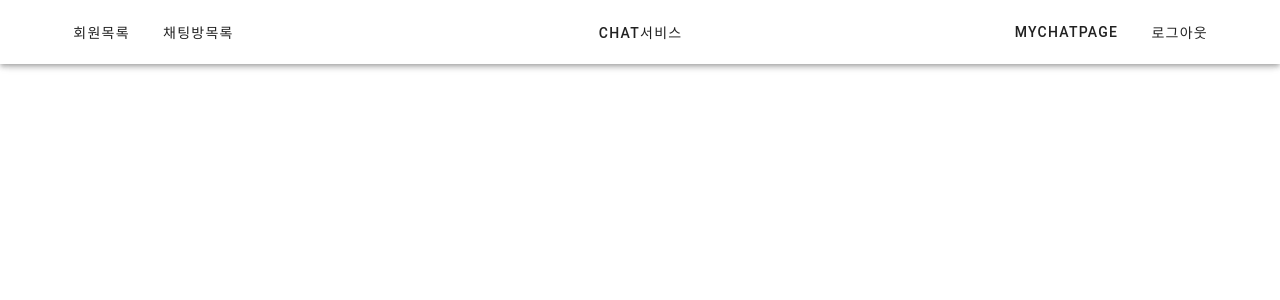
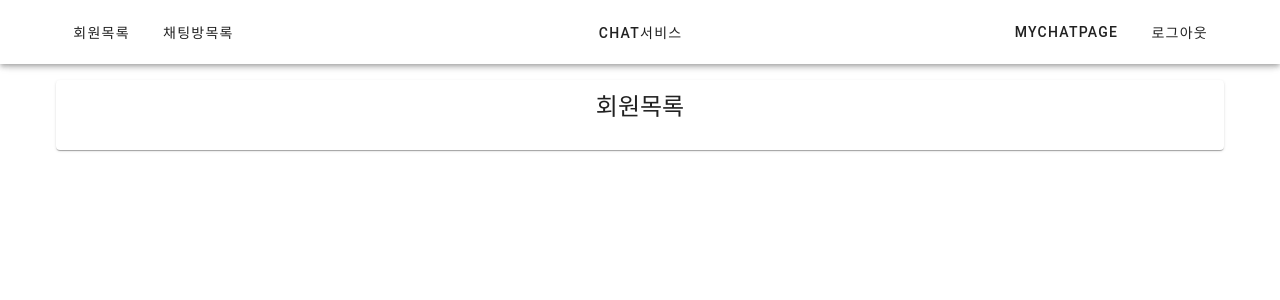
Before and after one commit to realview45/personal-fe, a Vue app: page /#/member/list in a window 1280 px wide. Before the commit this address led to /#/my/chat/page. Shown: the top 300 px of the page. Built offline with nearby package versions, Linux system fonts and the light colour scheme; sample sign-in values are in the browser's storage.

Commit message:
회원목록 기초화면생성

```diff
--- a/src/router/index.js
+++ b/src/router/index.js
@@ -1,6 +1,7 @@
 import {createRouter, createWebHashHistory} from 'vue-router'
 import MemberCreate from "@/views/MemberCreate.vue"
 import LoginPage from '../views/LoginPage.vue';
+import MemberList from '../views/MemberList.vue';
 const routes = [
     {
         path : '/member/create',
@@ -13,6 +14,12 @@ const routes = [
         name : 'LoginPage',
         component : LoginPage
 
+    },
+    {
+        path : '/member/list',
+        name : 'MemberList',
+        component : MemberList
+
     }
 ]
 const router = createRouter({
--- /dev/null
+++ b/src/views/MemberList.vue
@@ -0,0 +1,28 @@
+<template>
+    <v-container>
+        <v-row>
+            <v-col>
+                <v-card>
+                    <v-card-title class="text-center text-h5">
+                        회원목록
+                    </v-card-title>
+                    <v-card-text>
+
+                    </v-card-text>
+                </v-card>
+            </v-col>
+        </v-row>
+    </v-container>
+</template>
+<script>
+export default{
+    data(){
+        return{
+
+        }
+    },
+    created(){
+
+    }
+}
+</script>
```
